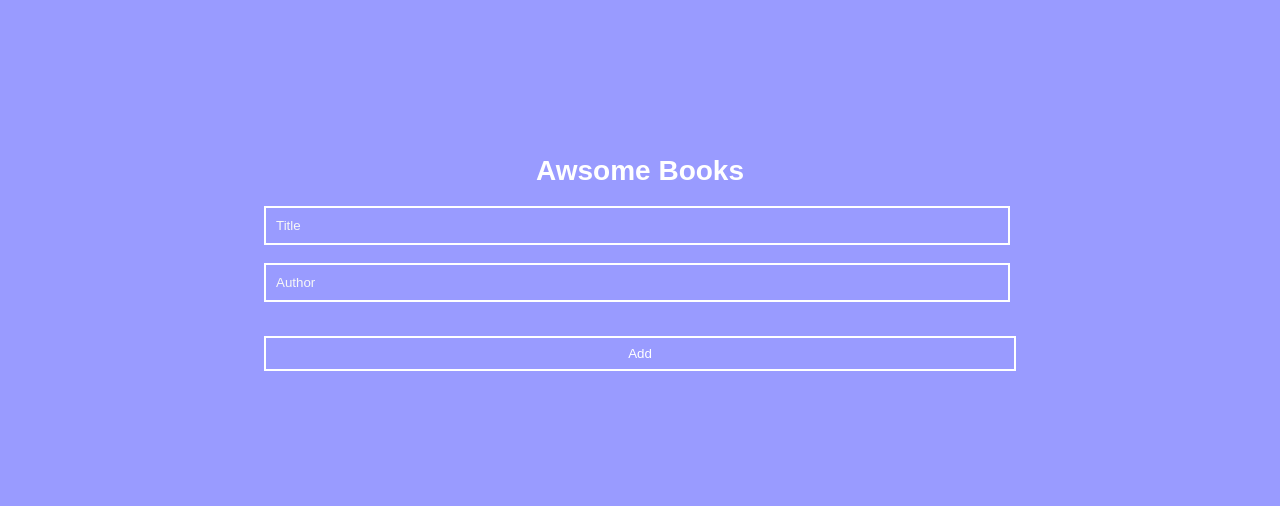
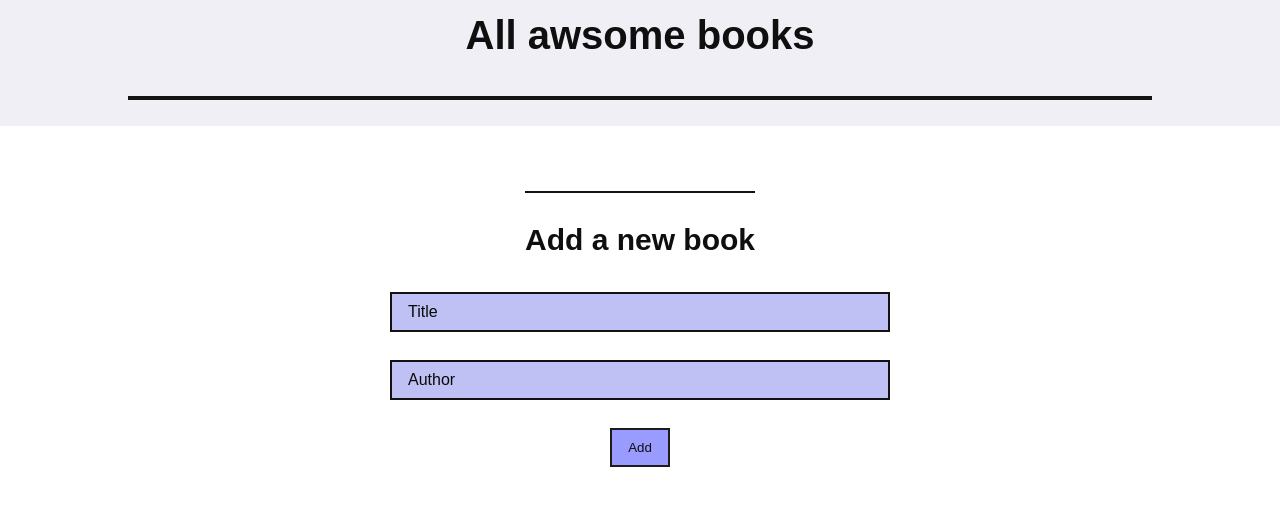
Before and after one commit to Said-laasri/Awesome-Book, a website: page index.html in a window 1280 px wide. Drawn offline with Linux system fonts and the light colour scheme.

Commit message:
Styling change requested

```diff
--- a/index.html
+++ b/index.html
@@ -11,12 +11,13 @@
 
 <body>
     <header>
-        <h1 class="heading">Awsome Books</h1>
+        <h1 class="heading">All awsome books</h1>
     </header>
-    <div class="bookList">
-
-    </div>
+    <section class="displayBook">
+    <div class="bookList"></div>
+</section>
     <form>
+        <h2>Add a new book</h2>
         <div>
             <input class="input" id="title" name="title" type="text" placeholder="Title">
         </div> <br>
--- a/style.css
+++ b/style.css
@@ -1,92 +1,115 @@
 * {
-  font-family: sans-serif;
+  padding: 0;
+  margin: 0;
+  box-sizing: border-box;
 }
 
 body {
-  background-color: rgb(153, 155, 255);
+  font-family: Arial, Helvetica, sans-serif;
+}
+
+header {
+  background-color: rgb(239, 239, 245);
+  display: flex;
+  color: rgb(15, 15, 15);
+  font-size: 20px;
+  font-weight: 700;
+  align-self: center;
+  justify-content: center;
+  text-align: center;
+  padding: 1% 10%;
+}
+
+.displayBook {
+  width: 100%;
   display: flex;
   flex-direction: column;
-  padding: 10% 20%;
-  color: #fff;
+  height: fit-content;
+  margin: auto;
+  padding: 2% 10%;
+  background-color: rgb(239, 239, 245);
 }
 
-.text-con {
+.displayBook .bookList {
+  width: 100%;
+  gap: 5px;
   display: flex;
-  flex-direction: row;
-  justify-content: center;
-  margin: 0;
-}
-
-p {
-  margin-left: 5px;
-  margin-right: 5px;
-}
-
-.remove-btn {
-  margin-bottom: 10px;
-  margin-top: 10px;
-}
-
-.heading {
-  color: #fff;
-  font-size: 28px;
-  align-self: center;
-  text-align: center;
-}
-
-button {
-  width: 100%;
-  height: 35px;
-  background-color: rgb(153, 155, 255);
-  color: #fff;
-  border: 2px solid #fff;
-  margin-top: 16px;
-}
-
-button:hover {
-  background-color: rgb(179, 180, 253);
-  border: none;
-}
-
-hr {
-  background: #fff;
-  width: 100%;
-}
-
-.input {
-  width: 96%;
-  height: 25px;
-  background-color: rgb(153, 155, 255);
-  color: #fff;
-  border: 2px solid #fff;
-  padding: 5px 10px;
-}
-
-::placeholder {
-  color: rgb(247, 247, 247);
+  flex-direction: column;
+  background-color: rgb(236, 235, 235);
+  border: 2px solid #141313;
 }
 
 .book-info-conatiner {
   display: flex;
-  justify-content: center;
+  width: 100%;
+  justify-content: space-between;
   align-items: center;
-  flex-direction: column;
-  margin-bottom: 20px;
   gap: 20px;
-  border: 1px solid #fafafa;
+  padding: 10px 10px;
 }
 
 .book-info-conatiner:nth-child(odd) {
-  background-color: rgb(168, 169, 247);
+  background-color: rgb(201, 202, 241);
 }
 
 .book-info-conatiner > button {
-  width: 60%;
+  width: fit-content;
+  padding: 5px 5px;
+  box-shadow: 5px 5px #070000;
 }
 
 .textContent {
   display: flex;
   justify-content: center;
   align-items: center;
-  gap: 10px;
+  gap: 15px;
 }
+
+button {
+  width: fit-content;
+  padding: 10px 16px;
+  background-color: rgb(153, 155, 255);
+  color: rgb(15, 15, 15);
+  border: 2px solid rgb(29, 26, 26);
+}
+
+button:hover {
+  background-color: rgb(80, 81, 126);
+  border: none;
+}
+
+form {
+  width: fit-content;
+  display: flex;
+  justify-content: center;
+  align-items: center;
+  flex-direction: column;
+  width: 100%;
+  padding: 2% 10%;
+  gap: 5px;
+}
+
+form > h2 {
+  margin-top: 40px;
+  padding-top: 30px;
+  padding-bottom: 30px;
+  border-top: 2px solid #141313;
+  font-size: 30px;
+  font-weight: 700;
+  color: rgb(15, 15, 15);
+}
+
+.input {
+  width: 500px;
+  height: 40px;
+  background-color: rgb(191, 192, 243);
+  color: rgb(8, 8, 8);
+  border: 2px solid rgb(20, 17, 17);
+  padding: 10px 16px;
+  font-size: 16px;
+  margin: auto;
+}
+
+::placeholder {
+  color: rgb(10, 9, 9);
+}
```
